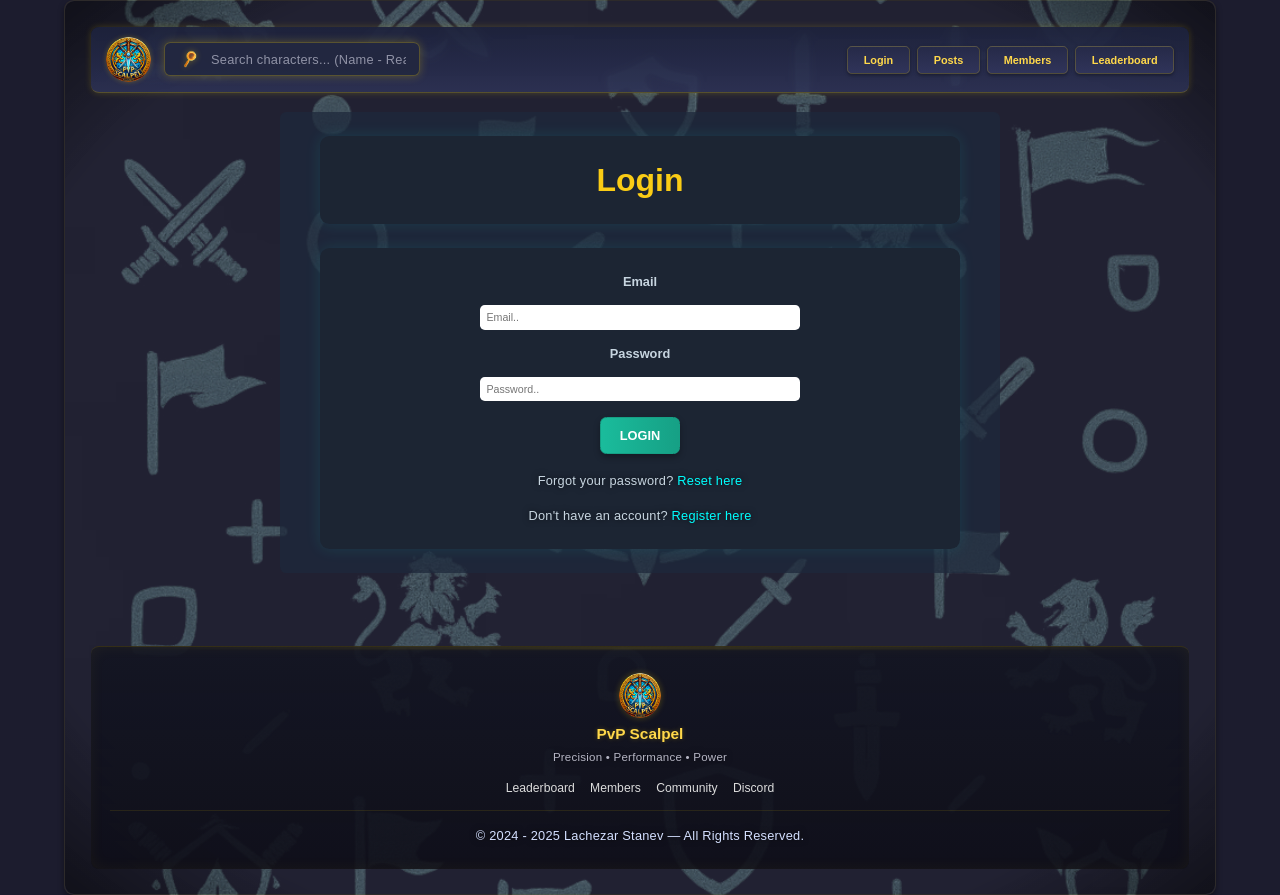
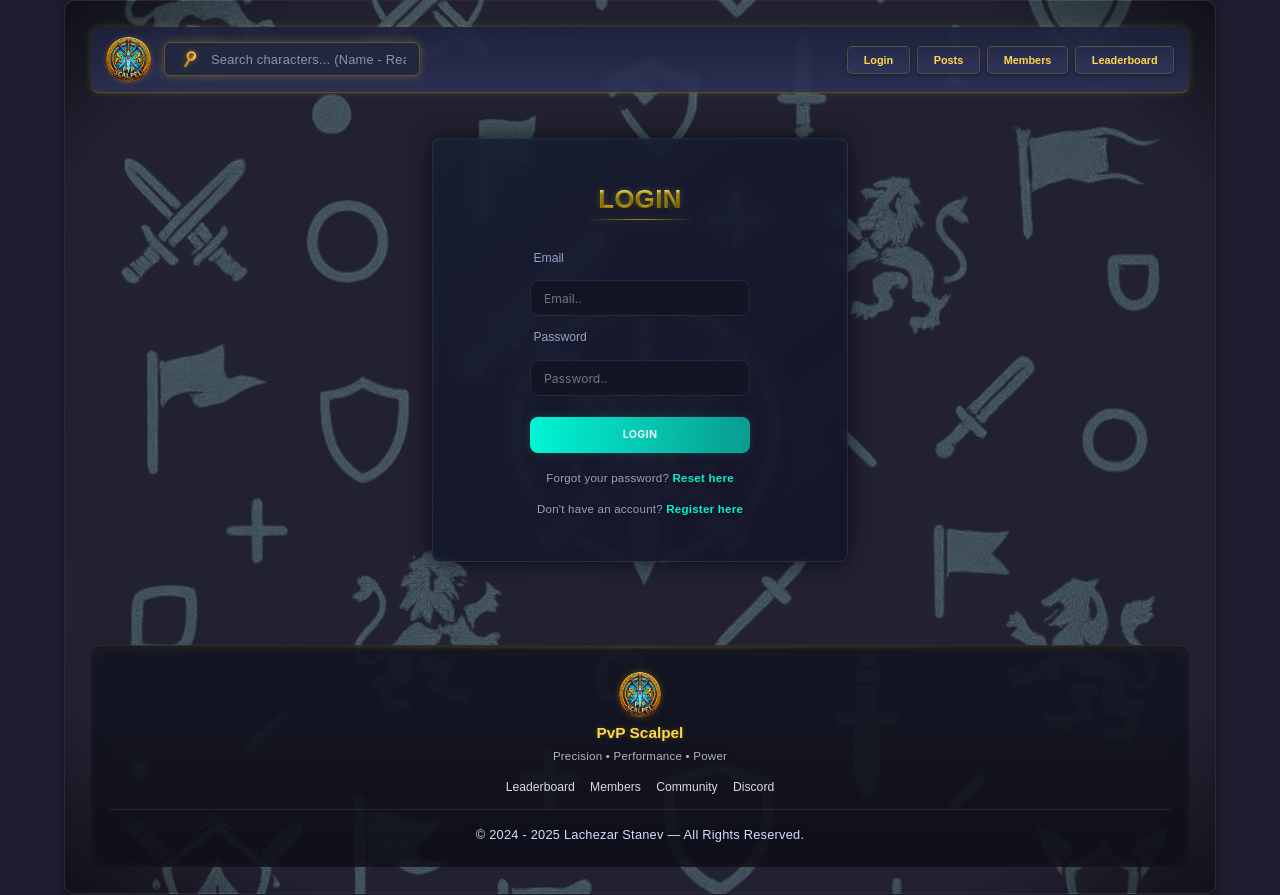
Before and after one commit to lStanev00/PvP-Scalpel-FrontEnd, a React (Vite) app: page /login in a window 1280 px wide. Built offline with nearby package versions, Linux system fonts and the light colour scheme; no server answers.

Commit message:
refacturing throw the page

```diff
--- a/src/Styles/modular/LogReg.module.css
+++ b/src/Styles/modular/LogReg.module.css
@@ -1,39 +1,137 @@
+.container {
+    display: flex;
+    flex-direction: column;
+    align-items: center;
+    justify-content: center;
+
+    width: 100%;
+    max-width: 520px;
+    margin: 2rem auto;
+    padding: 2.2rem 2.4rem;
+
+    background: var(--bg-char-details-card);
+    border: 1px solid var(--border-color);
+    border-radius: var(--radius);
+    box-shadow:
+        inset 0 0 10px rgba(0, 245, 212, 0.05),
+        0 0 28px rgba(0, 0, 0, 0.65);
+    backdrop-filter: blur(10px);
+
+    animation: fadeRise 0.4s ease-out forwards;
+    opacity: 0;
+    transform: translateY(10px);
+}
+
+@keyframes fadeRise {
+    to {
+        opacity: 1;
+        transform: translateY(0);
+    }
+}
+
+/* ===== HEADER ===== */
+.inner-section h4 {
+    position: relative;
+    display: flex;
+    align-items: center;
+    justify-content: center;
+    gap: 0.6rem;
+
+    font-size: 2rem;
+    font-weight: 700;
+    text-transform: uppercase;
+    letter-spacing: 0.6px;
+    text-align: center;
+
+
+    background: linear-gradient(180deg, #fff9c4 0%, #ffd700 35%, #caa400 100%);
+    background-clip: text;
+    -webkit-background-clip: text;
+    -webkit-text-fill-color: transparent;
+
+    text-shadow:
+        0 2px 4px rgba(0, 0, 0, 0.6),
+        0 0 6px rgba(255, 225, 120, 0.25),
+        0 0 12px rgba(255, 255, 255, 0.1);
+}
+
+.inner-section h4::after {
+    content: "";
+    position: absolute;
+    bottom: -8px;
+    left: 50%;
+    transform: translateX(-50%);
+    width: 130px;
+    height: 2px;
+
+    background: linear-gradient(90deg, transparent, rgba(255, 215, 0, 0.6), transparent);
+    box-shadow: 0 0 10px rgba(255, 200, 50, 0.3);
+}
+
+
+/* ===== FORM ===== */
 form {
     display: flex;
     flex-direction: column;
     align-items: center;
+    width: 100%;
+    color: var(--color-text);
+    gap: 1.5rem;
 }
 
 form label {
-    font-weight: bold;
+    align-self: flex-start;
+    font-size: 0.95rem;
+    color: var(--color-muted);
+    margin-left: 4px;
+    line-height: 1.4rem;
 }
 
+/* ===== INPUTS ===== */
 form input[type="text"],
 form input[type="email"],
 form input[type="password"] {
-    padding: 0.5rem;
-    border-radius: 6px;
-    border: none;
     width: 100%;
-    max-width: 400px;
-    background-color: #fff;
-    color: #000;
+    padding: 0.75rem 1rem;
+    border-radius: var(--radius);
+    border: 1px solid var(--border-color);
+    background: rgba(18, 22, 35, 0.85);
+    color: var(--color-text);
+    font-family: var(--font-base);
+    font-size: 0.95rem;
+    transition: all 0.25s ease;
+    outline: none;
+    box-shadow: inset 0 0 6px rgba(0, 245, 212, 0.05);
 }
 
+form input:focus {
+    border-color: var(--color-accent);
+    box-shadow:
+        0 0 6px rgba(0, 245, 212, 0.3),
+        inset 0 0 4px rgba(0, 245, 212, 0.2);
+}
+
+/* ===== CHECKBOX AREA ===== */
 .checkbox {
     appearance: none;
-    width: 18px;
-    height: 18px;
-    border: 2px solid #00ffc3;
-    border-radius: 4px;
+    width: 20px;
+    height: 20px;
+    border: 2px solid var(--color-accent);
+    border-radius: 6px;
     background-color: transparent;
     position: relative;
-    margin-top: 4px;
     cursor: pointer;
+    transition: all 0.25s ease;
+}
+
+.checkbox:hover {
+    border-color: var(--color-gold);
+    box-shadow: 0 0 6px rgba(0, 245, 212, 0.3);
 }
 
 .checkbox:checked {
-    background-color: #00ffc3;
+    background-color: var(--color-accent);
+    box-shadow: 0 0 8px rgba(0, 245, 212, 0.4);
 }
 
 .checkbox:checked::after {
@@ -48,131 +146,79 @@
     transform: rotate(45deg);
 }
 
-  .checkbox:hover {
-    border-color: #fff;
-    box-shadow: 0 0 4px #00ffc3;
-  }
+/* ===== BUTTON ===== */
+form button {
+    margin-top: 0.6rem;
+    padding: 0.9rem 1.4rem;
+    width: 100%;
+    border: none;
+    border-radius: var(--radius);
+    cursor: pointer;
+    font-weight: 700;
+    text-transform: uppercase;
+    letter-spacing: 0.4px;
 
-  form input[type="checkbox"] {
-    transform: scale(1.2);
-  }
-
-form button {
-    background: linear-gradient(90deg, #1abc9c, #16a085);
-    color: #fff;
-    border: 2px solid #16a085;
-    border-radius: 8px;
-    font-size: 1rem;
-    font-weight: bold;
-    padding: 0.75rem 1.5rem;
-    text-transform: uppercase;
-    cursor: pointer;
-    box-shadow: 0 4px 8px rgba(0, 0, 0, 0.3);
-    transition: all 0.3s ease;
+    background: linear-gradient(90deg, var(--color-accent), rgba(0, 245, 212, 0.6));
+    color: var(--color-text);
+    font-family: var(--font-base);
+    transition: all 0.25s ease;
+    box-shadow:
+        0 0 12px rgba(0, 245, 212, 0.15),
+        inset 0 0 8px rgba(255, 255, 255, 0.05);
 }
 
 form button:hover {
-    background: linear-gradient(90deg, #16a085, #1abc9c);
-    transform: scale(1.05);
-    box-shadow: 0 8px 12px rgba(0, 0, 0, 0.5);
+    background: linear-gradient(90deg, rgba(0, 245, 212, 0.8), var(--color-accent));
+    box-shadow:
+        0 0 18px rgba(0, 245, 212, 0.25),
+        inset 0 0 6px rgba(255, 255, 255, 0.08);
+    transform: translateY(-1px);
 }
 
 form button:active {
-    background: #149174;
-    box-shadow: 0 2px 4px rgba(0, 0, 0, 0.2);
-    transform: scale(0.95);
+    transform: scale(0.97);
+    background: var(--color-accent);
+}
+
+/* ===== LINKS ===== */
+form p {
+    font-size: 0.9rem;
+    color: var(--color-muted);
+    margin-top: 0.5rem;
+    text-align: center;
 }
 
 form a {
-    color: #00ffff;
+    color: var(--color-accent);
+    font-weight: 600;
     text-decoration: none;
+    transition: color 0.25s ease, text-shadow 0.25s ease;
 }
 
 form a:hover {
-    text-decoration: underline;
+    color: var(--color-gold);
+    text-shadow: 0 0 8px rgba(255, 215, 0, 0.3);
 }
 
+/* ===== ERRORS ===== */
 .error-msg {
+    background: rgba(255, 50, 50, 0.08);
+    border: 1px solid rgba(255, 100, 100, 0.3);
     color: #ff4d4d;
-    font-size: 0.8rem;
-    margin-top: -0.5rem;
-    margin-bottom: -0.5rem;
+    padding: 0.5rem 0.8rem;
+    border-radius: var(--radius);
+    font-size: 0.85rem;
+    width: 100%;
+    text-align: center;
+    margin-top: -0.4rem;
+    box-shadow: inset 0 0 8px rgba(255, 50, 50, 0.1);
 }
 
-  .container {
-    display: flex;
-    max-width: 900px;
-    margin: auto;
-    padding: 20px;
-    background: rgba(18, 27, 39, 0.75);
-    color: #c7d5e0;
-    border-radius: 8px;
-    margin-bottom: 20px;
-    padding: 15px;
-    background: rgba(30, 41, 59, 0.75);
-    border-radius: 8px;
-    justify-content: center;
-    flex-direction: column;
-    align-items: center;
-}
-
-.banner {
-    display: block;
-    align-items: center;
-    background: rgba(30, 41, 59, 0.75);
-    padding: 15px;
-    border-radius: 8px;
-    margin-bottom: 20px;
-    text-align: center;
-    font-size: 40px;
-    color: #facc15;
-}
-
-form * {
-    font-family: Arial, sans-serif;
-    color: #c7d5e0;
-}
-
+/* ===== SECTION WRAPPER ===== */
 .inner-section {
-
-    background-color: #1c2533;
-    padding: 2rem;
-    border-radius: 12px;
-    width: 800px;
-    margin: 15px;
-    color: #fff;
-    font-family: Arial, sans-serif;
-    box-shadow: 0 0 20px rgba(0, 255, 255, 0.1);
     display: flex;
     flex-direction: column;
-    gap: 20px;
-    align-items: center;
+    width: 100%;
+    gap: 1rem;
+    padding: 1.4rem;
 }
-
-
-
-.btn {
-  background: linear-gradient(90deg, #1abc9c, #16a085);
-  color: #fff;
-  border: 2px solid #16a085;
-  border-radius: 8px;
-  font-size: 1rem;
-  font-weight: bold;
-  padding: 0.75rem 1.5rem;
-  text-transform: uppercase;
-  cursor: pointer;
-  box-shadow: 0 4px 8px rgba(0, 0, 0, 0.3);
-  transition: all 0.3s ease;
-}
-
-.btn:hover {
-  background: linear-gradient(90deg, #16a085, #1abc9c);
-  transform: scale(1.05);
-  box-shadow: 0 8px 12px rgba(0, 0, 0, 0.5);
-}
-
-.btn:active {
-  background: #149174;
-  box-shadow: 0 2px 4px rgba(0, 0, 0, 0.2);
-  transform: scale(0.95);
-}
--- a/src/Styles/modular/Posts.module.css
+++ b/src/Styles/modular/Posts.module.css
@@ -1,56 +1,114 @@
 .post-grid {
     display: grid;
-    grid-template-columns: repeat(auto-fill, minmax(auto, 1fr));
-    gap: 20px;
-    padding: 20px;
+    grid-template-columns: repeat(auto-fill, minmax(320px, 1fr));
+    gap: 1.5rem;
+    padding: 2rem;
     justify-content: center;
 }
 
 .post-card {
-    background: rgba(30, 41, 59, 0.85);
-    border: 1px solid rgba(100, 100, 100, 0.2);
-    border-radius: 12px;
-    box-shadow: 0 4px 12px rgba(0, 0, 0, 0.3);
-    padding: 20px;
-    color: #e2e8f0;
-    transition: transform 0.2s ease;
-    height: fit-content;
-
+    background: var(--bg-char-details-card);
+    border: 1px solid var(--border-color);
+    border-radius: var(--radius);
+    box-shadow:
+        inset 0 0 8px rgba(255, 255, 255, 0.03),
+        0 0 20px rgba(0, 0, 0, 0.6);
+    padding: 1.4rem 1.6rem;
+    color: var(--color-text);
+    transition: transform 0.25s ease, box-shadow 0.25s ease;
+    backdrop-filter: blur(10px);
+    cursor: pointer;
+    animation: fadeIn 0.35s ease;
+    display: flex;
+    flex-direction: column;
+    justify-content: space-around;
+    height: 100%;
+    width: 100%;
 }
 
 .post-card:hover {
-    transform: scale(1.02);
-    box-shadow: 0 6px 16px rgba(14, 165, 233, 0.4);
+    transform: translateY(-3px);
+    box-shadow:
+        0 0 16px rgba(0, 245, 212, 0.25),
+        0 0 40px rgba(0, 0, 0, 0.6);
 }
 
+/* Fade animation */
+@keyframes fadeIn {
+    from {
+        opacity: 0;
+        transform: translateY(8px);
+    }
+    to {
+        opacity: 1;
+        transform: translateY(0);
+    }
+}
+
+/* HEADER */
 .post-header {
     display: flex;
     justify-content: space-between;
-    font-size: 13px;
-    margin-bottom: 10px;
-    color: #94a3b8;
+    font-size: 0.9rem;
+    color: var(--color-muted);
+    margin-bottom: 0.8rem;
     font-style: italic;
 }
 
-  .title {
-    color: #facc15;
-    font-size: 18px;
-    margin-bottom: 10px;
+.author,
+.date {
+    display: flex;
+    align-items: center;
+    gap: 0.4rem;
 }
 
-  .content {
-    font-size: 14px;
-    color: #cbd5e1;
-    line-height: 1.6;
-    margin-bottom: 15px;
-    white-space: pre-wrap;
+/* TITLE */
+.title {
+    font-size: 1.25rem;
+    color: var(--color-gold);
+    margin-bottom: 0.6rem;
+    text-shadow: 0 0 6px rgba(255, 215, 0, 0.25);
 }
 
+/* CONTENT */
+.content {
+    font-size: 0.95rem;
+    color: var(--color-text);
+    line-height: 1.5rem;
+    margin-bottom: 1rem;
+    white-space: pre-wrap;
+    text-align: justify;
+}
+
+/* CHARACTER META */
 .char-meta {
-    font-size: 12px;
-    color: #a5b4fc;
     display: flex;
     justify-content: space-between;
-    border-top: 1px solid rgba(255, 255, 255, 0.05);
-    padding-top: 10px;
+    align-items: center;
+    border-top: 1px solid var(--divider-color);
+    padding-top: 0.8rem;
+    font-size: 0.9rem;
+    color: var(--color-accent);
 }
+
+.char-info {
+    display: flex;
+    align-items: center;
+    gap: 0.6rem;
+}
+
+.char-avatar {
+    width: 2.2rem;
+    height: 2.2rem;
+    border-radius: 50%;
+    border: 1px solid var(--border-color);
+    box-shadow: 0 0 8px rgba(255, 215, 0, 0.15);
+}
+
+.realm-info {
+    display: flex;
+    align-items: center;
+    gap: 0.4rem;
+    color: var(--color-muted);
+    font-size: 0.88rem;
+}
--- a/src/Styles/modular/utils.module.css
+++ b/src/Styles/modular/utils.module.css
@@ -2,22 +2,31 @@
     max-width: 700px;
     margin: auto;
     padding: 20px;
-    background: rgba(18, 27, 39, 0.75);
-    color: #c7d5e0;
-    border-radius: 8px;
+
+    background: var(--bg-char-details-card);
+    color: var(--color-text);
+    border-radius: var(--radius);
+
     margin-bottom: 20px;
-    padding: 15px;
-    background: rgba(30, 41, 59, 0.75);
-    border-radius: 8px;
     display: flex;
     justify-content: center;
     /* align-items: center; */
+
+    border: 1px solid var(--border-color);
+    box-shadow:
+        inset 0 0 10px var(--divider-color),
+        0 0 25px rgba(0, 0, 0, 0.5);
+    backdrop-filter: blur(8px);
 }
 
 .header {
-    color : #facc15;
+    color: var(--color-gold);
     text-align: center;
     margin-bottom: 20px;
+
+    text-shadow:
+        0 0 6px rgba(255, 215, 0, 0.25),
+        0 2px 4px rgba(0, 0, 0, 0.6);
 }
 
 .email-input {
@@ -32,19 +41,42 @@
     margin-top: 5px;
     font-size: medium;
     margin-right: 10px;
+    color: var(--color-muted);
 }
 
 .form-el {
     flex: 1;
     gap: 15px;
+    display: flex;
+    flex-direction: column;
+}
+
+.form-el input {
+    padding: 0.6rem 0.8rem;
+    border-radius: var(--radius);
+    border: 1px solid var(--border-color);
+    background: rgba(18, 22, 35, 0.85);
+    color: var(--color-text);
+    font-family: var(--font-base);
+    outline: none;
+    transition: border-color 0.25s ease, box-shadow 0.25s ease;
+}
+
+.form-el input:focus {
+    border-color: var(--color-accent);
+    box-shadow:
+        0 0 6px rgba(0, 245, 212, 0.3),
+        inset 0 0 4px rgba(0, 245, 212, 0.2);
 }
 
 .info-header {
     text-align: center;
     margin: 15px;
     margin-top: 50px;
+    color: var(--color-muted);
 }
 
-.error-msg b{
-    color: red;
+.error-msg b {
+    color: #ff4d4d;
+    font-weight: 600;
 }
--- a/src/pages/Login.jsx
+++ b/src/pages/Login.jsx
@@ -24,7 +24,7 @@ export default function Login() {
 
         // Reset errors
         setError(undefined);
-        setnewDivError(undefined)
+        setnewDivError(undefined);
 
         if (!email || !/^[^\s@]+@[^\s@]+\.[^\s@]+$/.test(email)) {
             setError("Invalid email address.");
@@ -36,68 +36,91 @@ export default function Login() {
             isValid = false;
         }
 
-
         if (isValid) {
             const apiEndpoint = `/login`;
 
             const req = await httpFetch(apiEndpoint, {
-                method: 'POST',
+                method: "POST",
                 body: JSON.stringify({
                     email: email,
                     password: password,
-                    fingerprint: fingerprint
-                })
+                    fingerprint: fingerprint,
+                }),
             });
 
-            if (req.status == 200){
-                await httpFetch(`/verify/me`)
-                if(goto) {
+            if (req.status == 200) {
+                await httpFetch(`/verify/me`);
+                if (goto) {
                     return navigate(`${goto}`);
                 }
                 navigate(`/`);
-                await new Promise(resolve => setTimeout(resolve, 200));
-
+                await new Promise((resolve) => setTimeout(resolve, 200));
             }
-            if (req.status === 409) return setError(<>Bad credentials! Check the input or create an account. <Link to='reset/password'></Link></>);
-            else if (req.status === 500) return setError("Internal server error. Please report to admin.");
+            if (req.status === 409)
+                return setError(
+                    <>
+                        Bad credentials! Check the input or create an account.{" "}
+                        <Link to="reset/password"></Link>
+                    </>
+                );
+            else if (req.status === 500)
+                return setError("Internal server error. Please report to admin.");
             else if (req.status === 400) {
-                setUser({email: email, fingerprint: fingerprint})
+                setUser({ email: email, fingerprint: fingerprint });
                 return setnewDivError(
-                    <div style={{ textAlign: "center", fontSize:"medium" }}>
-                        <p style={{ color: "red"}}>Bad credentials!</p>
+                    <div style={{ textAlign: "center", fontSize: "medium" }}>
+                        <p style={{ color: "red" }}>Bad credentials!</p>
                         Try <Link to="/reset/password">Reset password</Link>
                     </div>
-            )
-            }
-            else if (!req.ok) return
+                );
+            } else if (!req.ok) return;
         }
     }
 
     return (
-        <>
         <section className={Style["container"]}>
-            <section className={Style["inner-section"]} style={{color: "#facc15", fontWeight:"", fontSize: "40px"}}><h4>Login</h4></section>
+            <section
+                className={Style["inner-section"]}
+                style={{ color: "#facc15", fontWeight: "", fontSize: "40px" }}>
+                <h4>Login</h4>
+            </section>
             <div>
                 <form onSubmit={handleSubmit}>
                     <div className={Style["inner-section"]}>
-
                         <label htmlFor="email">Email</label>
-                            <input id="email" type="email" autoComplete="email" name="email" placeholder="Email.." />
+                        <input
+                            id="email"
+                            type="email"
+                            autoComplete="email"
+                            name="email"
+                            placeholder="Email.."
+                        />
 
                         <label htmlFor="password">Password</label>
-                            <input type="password" id="password" autoComplete="current-password" name="password" placeholder="Password.." />
+                        <input
+                            type="password"
+                            id="password"
+                            autoComplete="current-password"
+                            name="password"
+                            placeholder="Password.."
+                        />
 
-                        {error && <p className={Style["error-msg"]}><b>{error}</b></p>}
-                        {newDivError && (newDivError)}
+                        {error && (
+                            <p className={Style["error-msg"]}>
+                                <b>{error}</b>
+                            </p>
+                        )}
+                        {newDivError && newDivError}
                         <button type="submit">Login</button>
-                        <p>Forgot your password? <Link to="/reset/password">Reset here</Link></p>
-                        <p>Don't have an account? <Link to="/register">Register here</Link></p>
+                        <p>
+                            Forgot your password? <Link to="/reset/password">Reset here</Link>
+                        </p>
+                        <p>
+                            Don't have an account? <Link to="/register">Register here</Link>
+                        </p>
                     </div>
-
                 </form>
-
             </div>
         </section>
-        </>
     );
 }
--- a/src/pages/Posts.jsx
+++ b/src/pages/Posts.jsx
@@ -2,6 +2,8 @@ import { useContext, useEffect, useState } from "react";
 import { UserContext } from "../hooks/ContextVariables";
 import style from "../Styles/modular/Posts.module.css";
 import { useNavigate } from "react-router-dom";
+import { FiClock, FiUser } from "react-icons/fi";
+import { FaGlobeEurope } from "react-icons/fa";
 
 export default function Posts() {
     const navigate = useNavigate();
@@ -11,70 +13,54 @@ export default function Posts() {
     useEffect(() => {
         (async function fetchPosts() {
             const res = await httpFetch(`/get/posts`);
-      const status = res.status;
-      if (status == 200) return setPosts(res.data);
+            if (res.status === 200) setPosts(res.data);
         })();
     }, []);
 
     if (posts === undefined) return <>Loading...</>;
 
     return (
-    <>
         <div className={style["post-grid"]}>
             {Object.entries(posts).map(([key, post]) => (
                 <div
-            onClick={(e) =>
+                    key={post._id}
+                    onClick={() =>
                         navigate(
                             `/check/${post?.character?.server}/${post?.character?.playerRealm?.slug}/${post?.character?.name}?comment=${post._id}`
                         )
                     }
-            key={post._id}
                     className={style["post-card"]}
                 >
                     <div className={style["post-header"]}>
                         <span className={style["author"]}>
-                Posted by User:🧑 {post?.author?.username}
+                            <FiUser size={14} /> {post?.author?.username || "Anonymous"}
                         </span>
                         <span className={style["date"]}>
-                🕓 {new Date(post.createdAt).toLocaleDateString()}
+                            <FiClock size={14} />{" "}
+                            {new Date(post.createdAt).toLocaleDateString()}
                         </span>
                     </div>
+
                     <h3 className={style["title"]}>{post?.title}</h3>
                     <p className={style["content"]}>{post?.content}</p>
+
                     <div className={style["char-meta"]}>
-              <span
-                style={{
-                  fontSize: "1rem",
-                  display: "flex",
-                  flexDirection: "row",
-                  alignItems: "center",
-                  gap: "0.5rem",
-                }}
-              >
+                        <span className={style["char-info"]}>
                             <img
-                  style={{ borderRadius: "1rem", width: "2rem" }}
+                                className={style["char-avatar"]}
                                 src={post?.character?.media?.avatar}
                                 alt="Character image"
                             />
                             {post?.character?.name}
                         </span>
-              <span
-                span
-                style={{
-                  fontSize: "1rem",
-                  display: "flex",
-                  flexDirection: "row",
-                  alignItems: "center",
-                  gap: "0.5rem",
-                }}
-              >
-                🌍 {post?.character?.playerRealm?.name} /{" "}
+                        <span className={style["realm-info"]}>
+                            <FaGlobeEurope size={13} />{" "}
+                            {post?.character?.playerRealm?.name} /{" "}
                             {post?.character?.server}
                         </span>
                     </div>
                 </div>
             ))}
         </div>
-    </>
     );
 }
```
Also changed, not shown: src/pages/Register.jsx (+68 -33 lines). Lines whose indentation alone changed are shown as unchanged.
